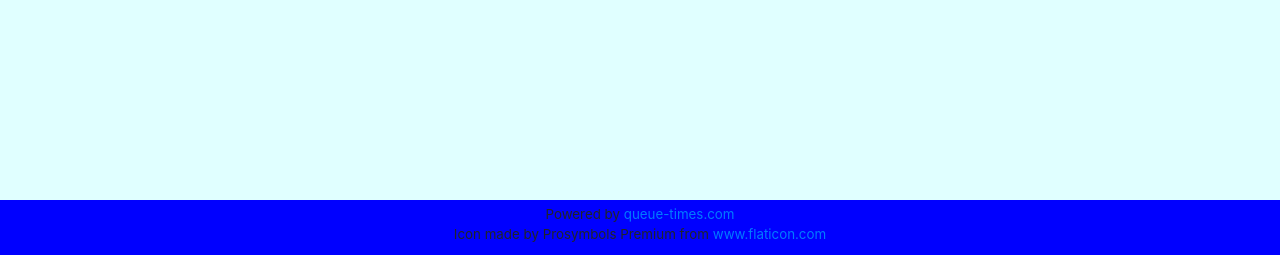
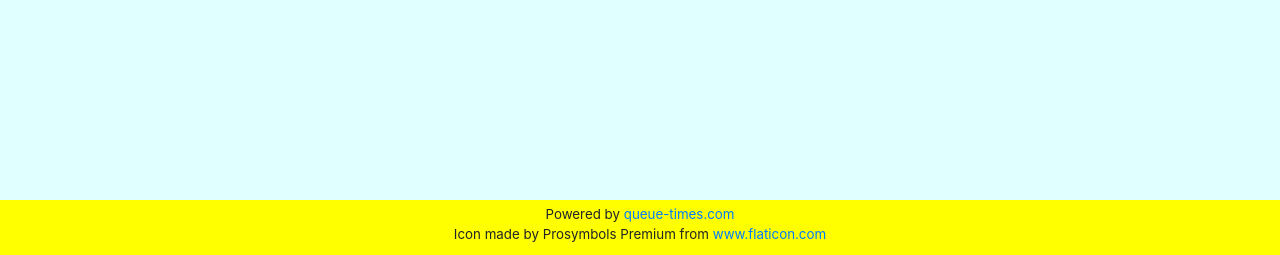
Before and after one commit to Ryan-53/themepark-queues-app, a Django app: page / in a window 1280 px wide. Shown: the part 545-800 px from the top of the page. Run offline with Django 4.2, Linux system fonts and the light colour scheme; data that the repository does not hold is empty; some libraries are stand-ins or nearby versions.

Commit message:
Deploy test 4.1

```diff
--- a/themepark_queues/rides/static/css/styles.css
+++ b/themepark_queues/rides/static/css/styles.css
@@ -45,7 +45,7 @@ body {
 }
 
 .custom-footer {
-  background-color: blue;/*#d3e6ec;*/
+  background-color: yellow;/*#d3e6ec;*/
   padding-top: 5px;
   padding-bottom: 10px;
   font-size: smaller;
```
